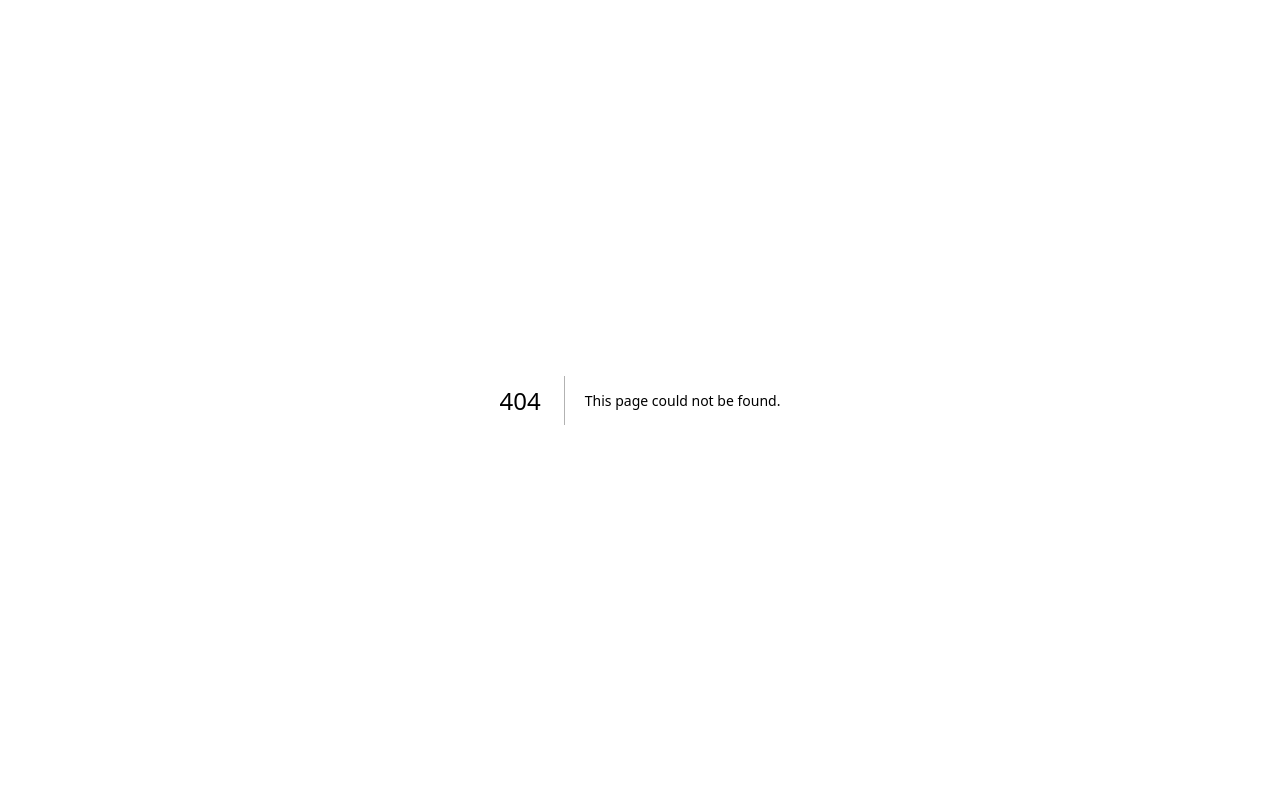
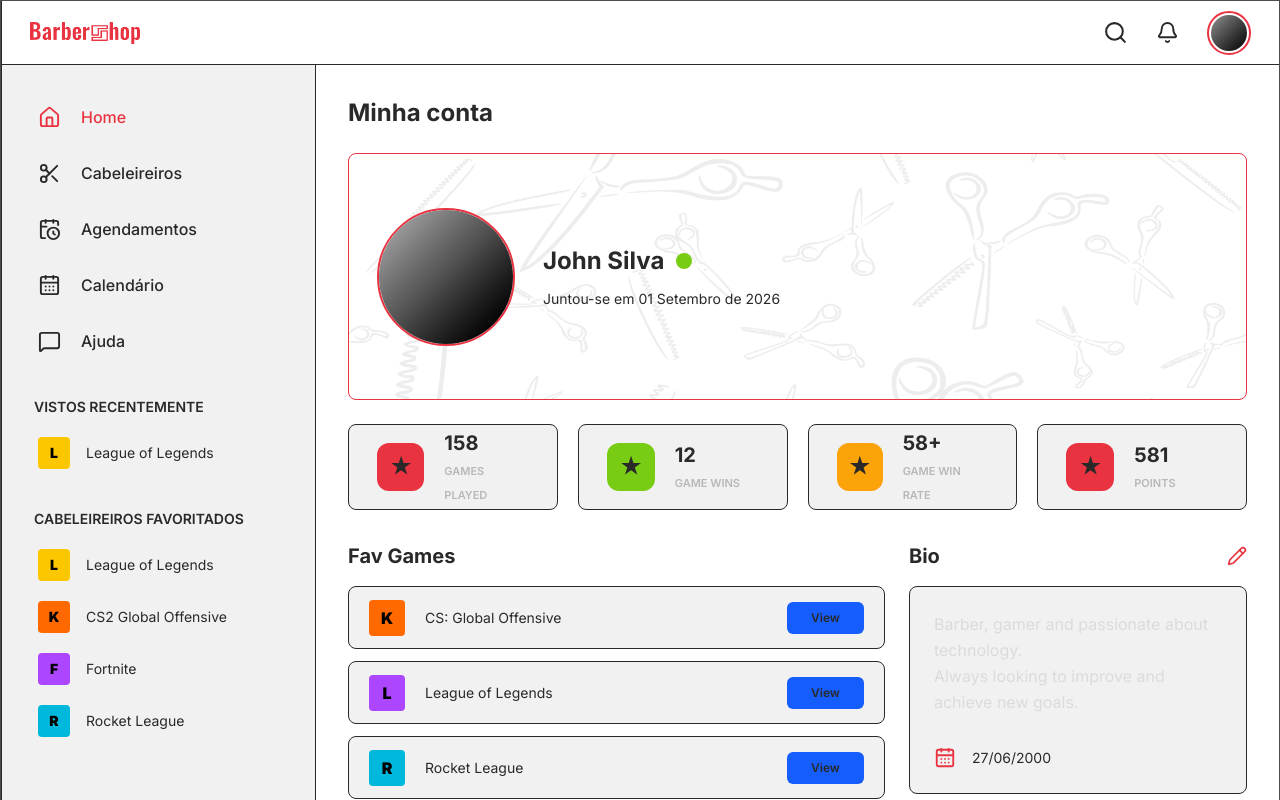
Before and after one commit to Paulo-Mikhael/barbershop, a Next.js app: page /perfil in a window 1280 px wide. Before the commit this address had no page. Shown: the top 800 px of the page. Built offline with nearby package versions, Linux system fonts and the light colour scheme.

Commit message:
Header components

```diff
--- /dev/null
+++ b/app/perfil/page.tsx
@@ -0,0 +1,42 @@
+import ActiveEvents from "../src/components/Pages/PerfilPage/ActiveEvents";
+import Bio from "../src/components/Pages/PerfilPage/Bio";
+import FavoriteGames from "../src/components/Pages/PerfilPage/FavoriteGames";
+import Header from "../src/components/Pages/PerfilPage/Header";
+import ProfileCard from "../src/components/Pages/PerfilPage/ProfileCard";
+import Sidebar from "../src/components/Pages/PerfilPage/Sidebar";
+import Stats from "../src/components/Pages/Stats";
+
+export default function Perfil() {
+  return (
+    <main className="min-h-screen">
+      <div className="overflow-hidden border border-typo-600 bg-background">
+        <Header />
+
+        <div className="flex min-h-min-h-237.5">
+          <Sidebar />
+
+          <section className="min-w-0 flex-1 p-8">
+            <div className="flex items-center gap-5">
+              <h2 className="text-2xl font-bold">
+                Minha conta
+              </h2>
+            </div>
+
+            <ProfileCard />
+
+            <Stats />
+
+            <div className="mt-8 grid grid-cols-[1.35fr_.85fr] gap-6">
+              <div className="space-y-7">
+                <FavoriteGames />
+                <ActiveEvents />
+              </div>
+
+              <Bio />
+            </div>
+          </section>
+        </div>
+      </div>
+    </main >
+  );
+}
--- a/app/src/components/Pages/PerfilPage/ProfileCard/index.tsx
+++ b/app/src/components/Pages/PerfilPage/ProfileCard/index.tsx
@@ -1,18 +1,17 @@
+import Button from "../../../Button";
+
 export default function ProfileCard() {
   return (
-    <div className="relative mt-6 min-h-[245px] overflow-hidden rounded-lg border border-brand-default bg-black">
+    <div className="relative mt-6 min-h-61.25 overflow-hidden rounded-lg border border-brand-default bg-background">
       {/* Background */}
-      <div className="absolute inset-0 bg-brand bg-cover bg-center opacity-80" />
+      <div className="absolute inset-0 bg-brand bg-cover bg-center" />
 
-      {/* Dark overlay */}
-      <div className="absolute inset-0 bg-black/40" />
-
-      <div className="relative z-10 flex h-full min-h-[245px] items-center px-7">
+      <div className="relative z-10 flex h-full min-h-61.25 items-center px-7">
         {/* Avatar */}
         <div className="relative mr-7 shrink-0">
-          <div className="h-[138px] w-[138px] overflow-hidden rounded-full border-2 border-brand-default bg-typo-700">
+          <div className="h-34.5 w-34.5 overflow-hidden rounded-full border-2 border-brand-default bg-typo-700">
             {/* Troque pela sua imagem */}
-            <div className="h-full w-full bg-gradient-to-br from-typo-300 via-typo-600 to-black" />
+            <div className="h-full w-full bg-linear-to-br from-typo-300 via-typo-600 to-black" />
           </div>
         </div>
 
@@ -26,34 +25,9 @@ export default function ProfileCard() {
             <span className="h-4 w-4 rounded-full bg-success" />
           </div>
 
-          <p className="mt-1 text-sm">
-            Level 12
+          <p className="mt-3 text-sm">
+            Juntou-se em 01 Setembro de 2026
           </p>
-
-          <div className="mt-2 flex max-w-[470px] items-center gap-3">
-            <div className="h-2 flex-1 overflow-hidden rounded-full bg-typo-500">
-              <div className="h-full w-[38%] rounded-full bg-brand-default" />
-            </div>
-
-            <span className="text-xs">
-              Lv 12
-            </span>
-          </div>
-
-          <p className="mt-3 text-sm">
-            Joined: September 2024
-          </p>
-        </div>
-
-        {/* Actions */}
-        <div className="absolute right-5 top-4 flex gap-4">
-          <button className="rounded-md bg-brand-default px-9 py-3 text-sm font-semibold transition hover:bg-brand-dark">
-            Follow
-          </button>
-
-          <button className="rounded-md border border-typo-300 bg-black/50 px-8 py-3 text-sm font-semibold transition hover:border-brand-default hover:text-brand-default">
-            Message
-          </button>
         </div>
       </div>
     </div>
```
Also changed, not shown: 1 other file (tests, documents, lock files or other folders).
